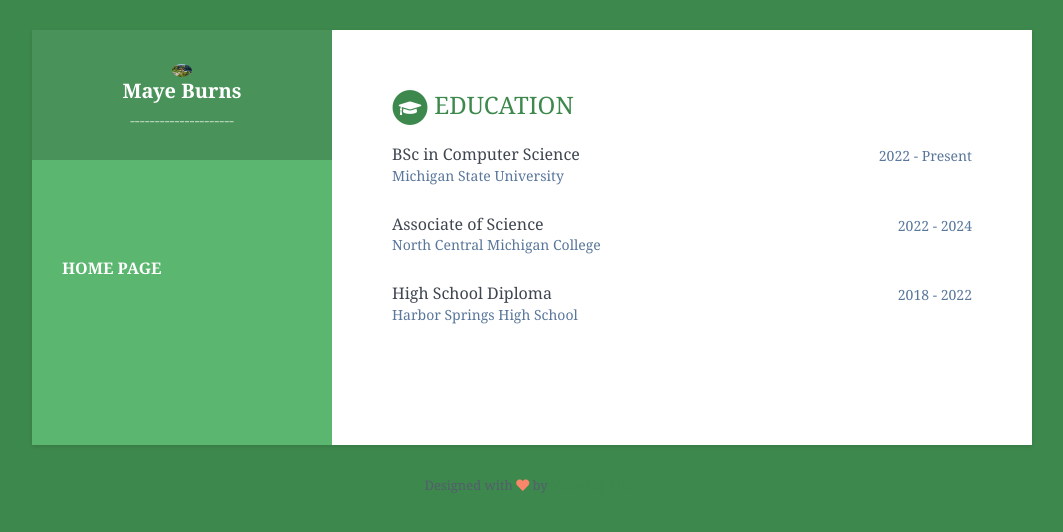
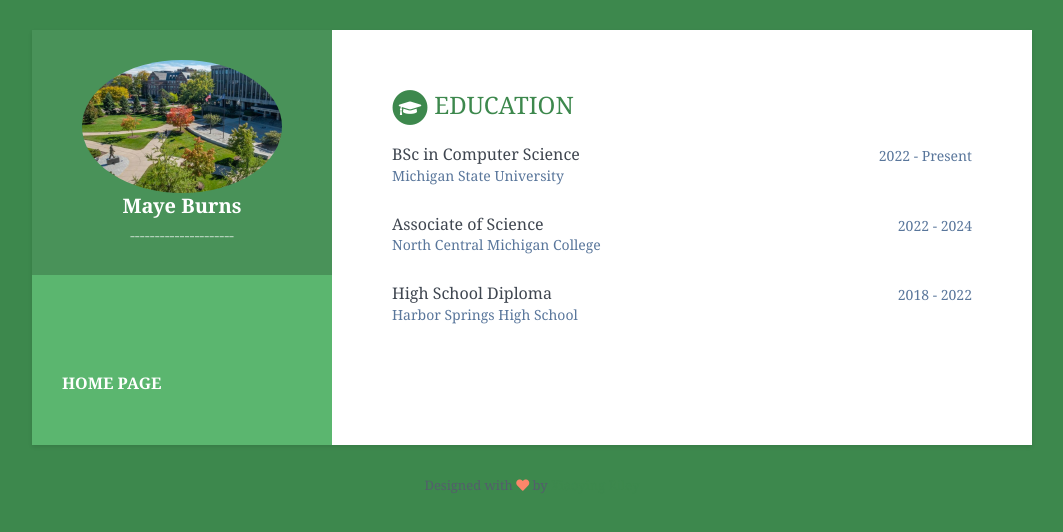
Before and after one commit to burnsmay/burnsmay.github.io.education, a Jekyll site: the page built from index.html, in a window 1280 px wide. Shown: the top 532 px of the page, without its empty margins (108-1171 px from the left). Built offline with Jekyll 4.4.1, drawn with Linux system fonts in a browser that asks for light colours.

Commit message:
Update _base.scss making pic bigger

```diff
--- a/_sass/_base.scss
+++ b/_sass/_base.scss
@@ -77,7 +77,7 @@ p {
 
   .avatar {
     //used for profile image
-    max-width: 20px;
+    max-width: 200px;
     margin-bottom: 2px;
     border: 0px solid #fff;
     border-radius: 100%;
```
